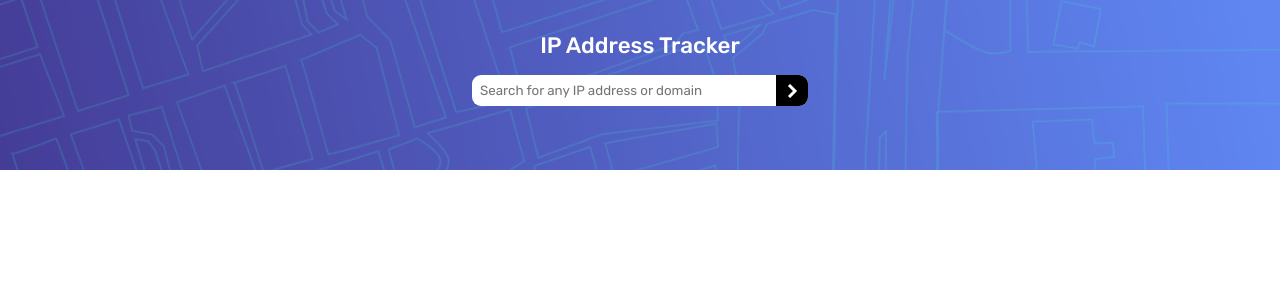
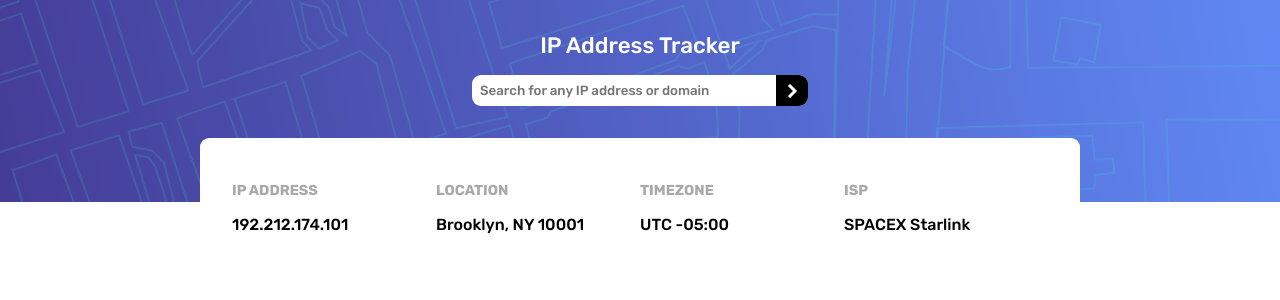
Before and after one commit to jacky-ui/ip-address-tracker, a React (Create React App) app: page / in a window 1280 px wide. Shown: the top 300 px of the page. Built offline with nearby package versions, Linux system fonts and the light colour scheme.

Commit message:
found the problem with the fonts. forgot to specify font-weight

```diff
--- a/src/components/Header/Header.css
+++ b/src/components/Header/Header.css
@@ -7,7 +7,7 @@
   background-position: center;
   background-repeat: no-repeat;
   background-size: cover;
-  padding: 2rem 2rem 4rem 2rem;
+  padding: 2rem 2rem 6rem 2rem;
   display: flex;
   flex-direction: column;
   align-items: center;
--- a/src/components/Header/Header.scss
+++ b/src/components/Header/Header.scss
@@ -6,7 +6,7 @@
     background-position: center;
     background-repeat: no-repeat;
     background-size: cover;
-    padding: 2rem 2rem 4rem 2rem;
+    padding: 2rem 2rem 6rem 2rem;
     display: flex;
     flex-direction: column;
     align-items: center;
--- a/src/components/LocationBar/LocationBar.css
+++ b/src/components/LocationBar/LocationBar.css
@@ -1,4 +1,22 @@
 @font-face {
   font-family: "Rubik";
   src: url("https://fonts.google.com/specimen/Rubik");
+}
+.locationBar {
+  background-color: #FFFFFF;
+  border-radius: 9px;
+  margin: auto;
+  width: 80%;
+  max-width: 55rem;
+  margin-top: -4rem;
+  padding: 2rem;
+  display: flex;
+  justify-content: space-around;
+}
+.locationBar div {
+  width: 25%;
+}
+.locationBar__title {
+  font-size: 0.9rem;
+  color: #A9A9A9;
 }/*# sourceMappingURL=LocationBar.css.map */
--- a/src/components/LocationBar/LocationBar.js
+++ b/src/components/LocationBar/LocationBar.js
@@ -3,6 +3,24 @@ import './LocationBar.scss';
 function LocationBar() {
     return(
         <>
+            <section className='locationBar'>
+                <div>
+                    <h2 className='locationBar__title'>IP ADDRESS</h2>
+                    <p className='locationBar__text'>192.212.174.101</p>
+                </div>
+                <div>
+                    <h2 className='locationBar__title'>LOCATION</h2>
+                    <p className='locationBar__text'>Brooklyn, NY 10001</p>
+                </div>
+                <div>
+                    <h2 className='locationBar__title'>TIMEZONE</h2>
+                    <p className='locationBar__text'>UTC -05:00</p>
+                </div>
+                <div>
+                    <h2 className='locationBar__title'>ISP</h2>
+                    <p className='locationBar__text'>SPACEX Starlink</p>
+                </div>
+            </section>
         </>
     )
 };
--- a/src/components/LocationBar/LocationBar.scss
+++ b/src/components/LocationBar/LocationBar.scss
@@ -1,2 +1,23 @@
 @use '../../styles/partials/mixins' as *;
 @use '../../styles/partials/variables' as *;
+
+.locationBar {
+    background-color: $white;
+    border-radius: 9px;
+    margin: auto;
+    width: 80%;
+    max-width: 55rem;
+    margin-top: -4rem;
+    padding: 2rem;
+    display: flex;
+    justify-content: space-around;
+
+    & div {
+        width: 25%;
+    }
+
+    &__title {
+        font-size: 0.9rem;
+        color: $header;
+    }
+}
--- a/src/styles/index.css
+++ b/src/styles/index.css
@@ -16,14 +16,18 @@ body {
   margin: 0;
   font-family: "Rubik", sans-serif;
   font-optical-sizing: auto;
+  font-weight: 500;
 }
 
 input {
-  font-family: "Rubik", sans-serif;
+  font-family: "Rubik";
+  font-weight: 500;
 }
 input::-moz-placeholder {
-  font-family: "Rubik", sans-serif;
+  font-family: "Rubik";
+  font-weight: 500;
 }
 input::placeholder {
-  font-family: "Rubik", sans-serif;
+  font-family: "Rubik";
+  font-weight: 500;
 }/*# sourceMappingURL=index.css.map */
--- a/src/styles/index.scss
+++ b/src/styles/index.scss
@@ -14,12 +14,15 @@ body {
     margin: 0;
     font-family: "Rubik", sans-serif;
     font-optical-sizing: auto;
+    font-weight: 500;
 }
 
 input {
-  font-family: "Rubik", sans-serif;
+  font-family: "Rubik";
+  font-weight: 500;
 
   &::placeholder {
-    font-family: "Rubik", sans-serif;
+    font-family: "Rubik";
+    font-weight: 500;
   }
 }
```
Also changed, not shown: 2 other files (tests, documents, lock files or other folders).
